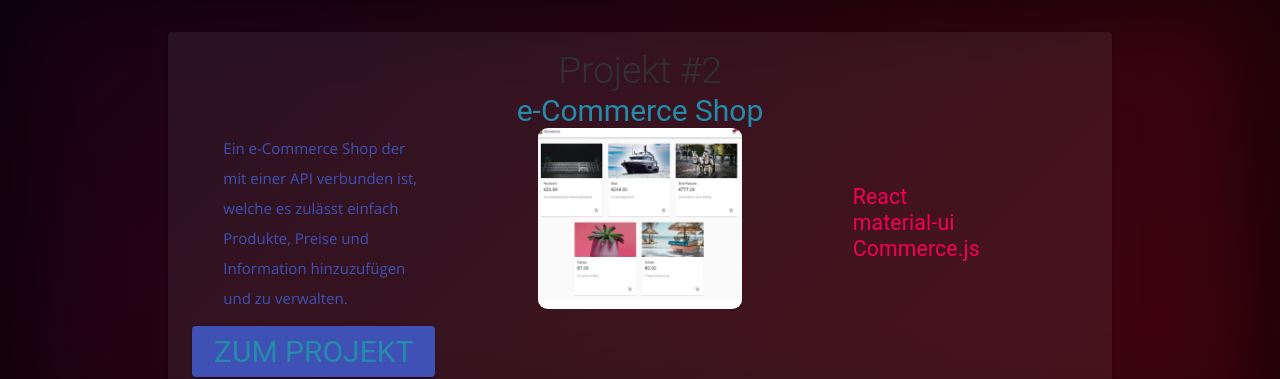
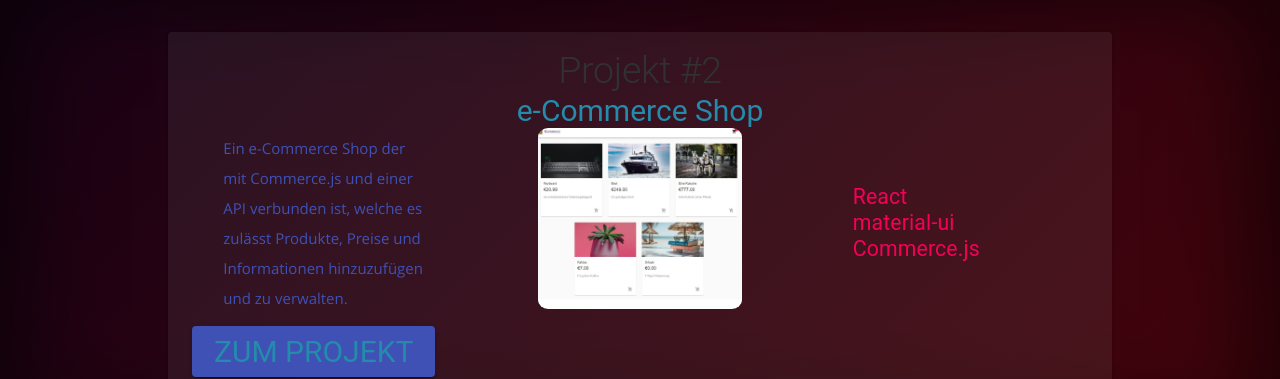
Before and after one commit to dani-1996/portfolio, a React (Create React App) app: page / in a window 1280 px wide. Shown: the part 1340-1719 px from the top of the page. Built offline with nearby package versions, Linux system fonts and the light colour scheme.

Commit message:
changed text on portfolio

```diff
--- a/src/Components/Portfolio.js
+++ b/src/Components/Portfolio.js
@@ -68,7 +68,7 @@ const Portfolio = () =>  {
             thirdDescription="Commerce.js"
             image="kommerz.jpg"
             link="https://kommerz.netlify.app"
-            additionalText="Ein e-Commerce Shop der mit einer API verbunden ist, welche es zulässt einfach Produkte, Preise und Information hinzuzufügen und zu verwalten."
+            additionalText="Ein e-Commerce Shop der mit Commerce.js und einer API verbunden ist, welche es zulässt Produkte, Preise und Informationen hinzuzufügen und zu verwalten."
              />
 
 <Project  projectName="Crypotverse"
```
